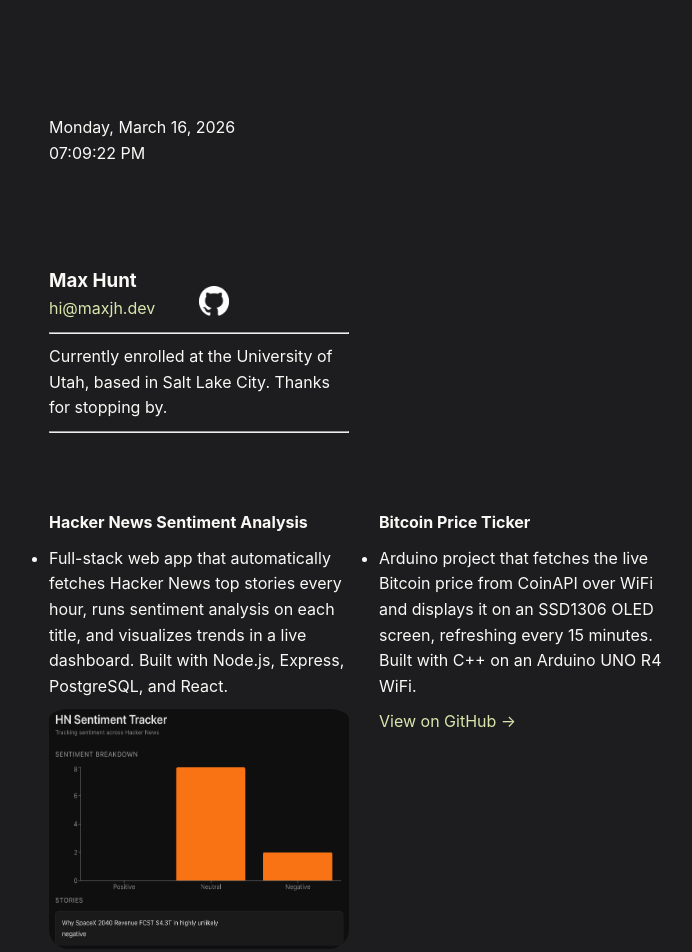
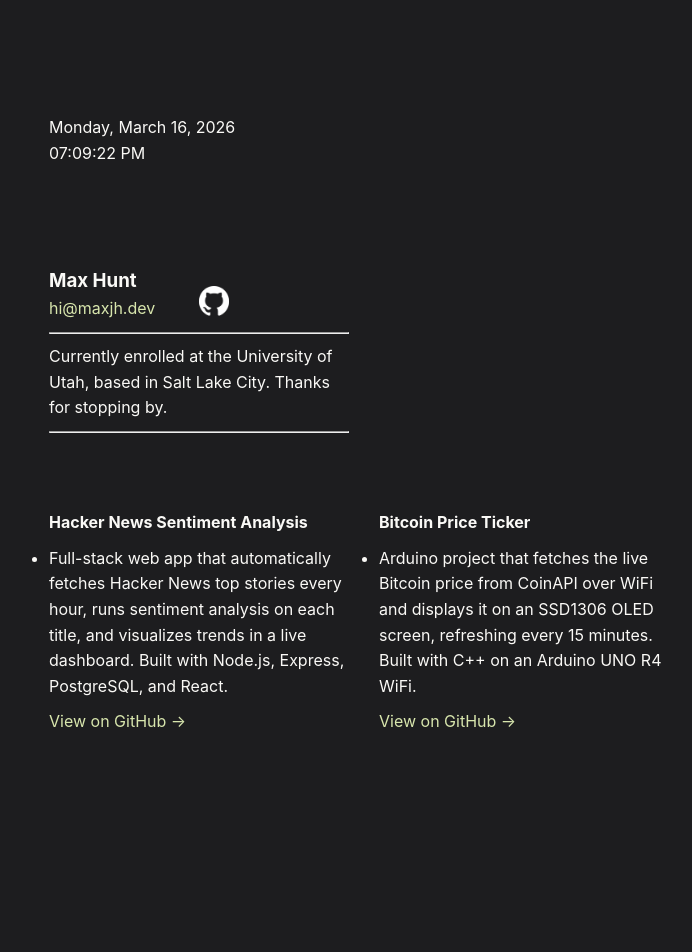
Before and after one commit to tastefulblues/portfolio, a React (Vite) app: page / in a window 1280 px wide. Shown: the top 952 px of the page, without its empty margins (79-771 px from the left). After the commit the page ends 800 px from the top, so only its background shows below. Built offline with nearby package versions, Linux system fonts and the light colour scheme.

Commit message:
Updated hn project to github link

```diff
--- a/src/App.jsx
+++ b/src/App.jsx
@@ -37,8 +37,8 @@ function App() {
             Built with Node.js, Express, PostgreSQL, and React.
           </li>
         </ul>
-        <a href = "https://hn-sentiment.vercel.app/" target = "_blank">
-        <img src = {hnIcon} className = "hnIcon"/>
+        <a href = "https://github.com/tastefulblues/hn-sentiment" target = "_blank" className = "projectLink">
+        View on GitHub →
         </a>
       </div>
 
```
